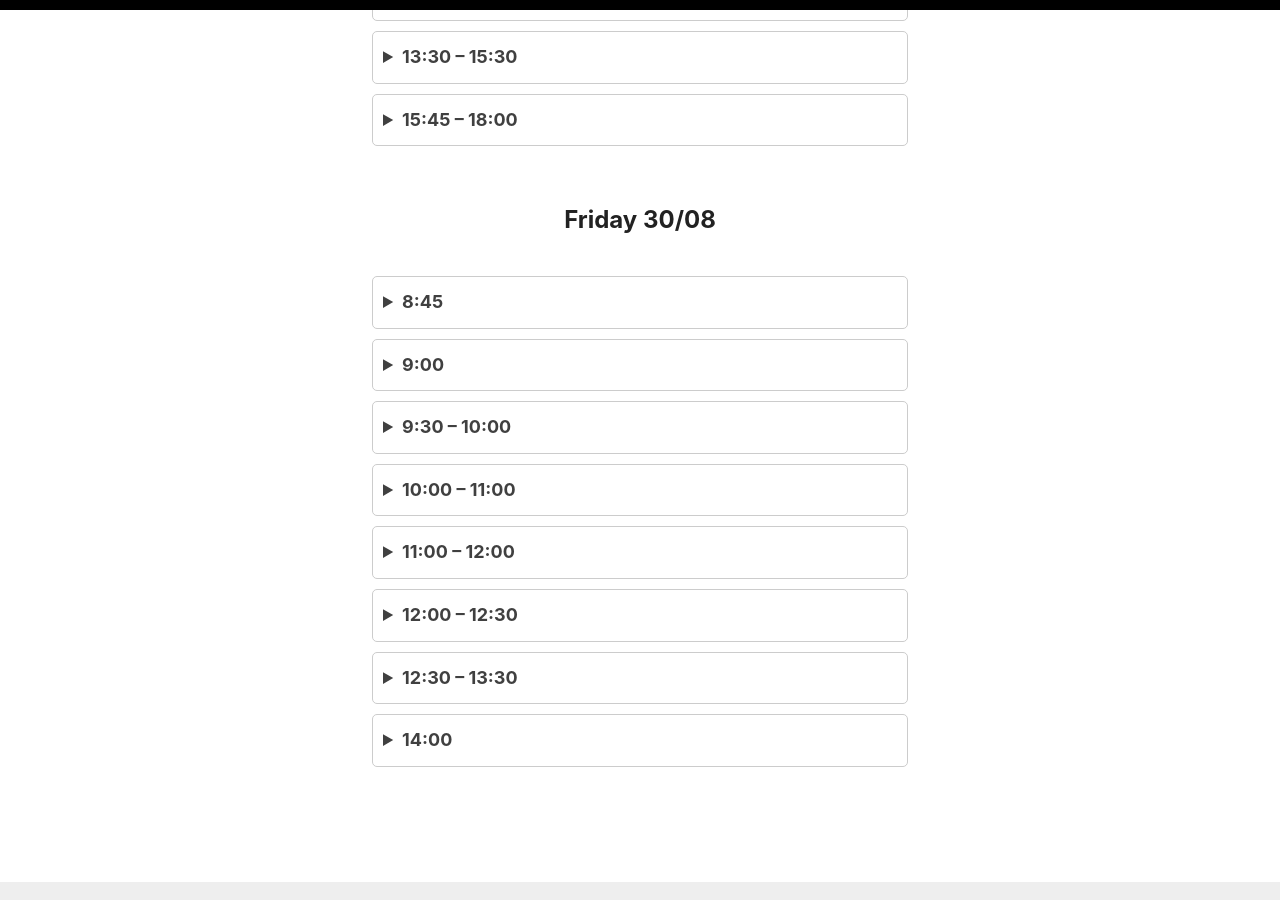
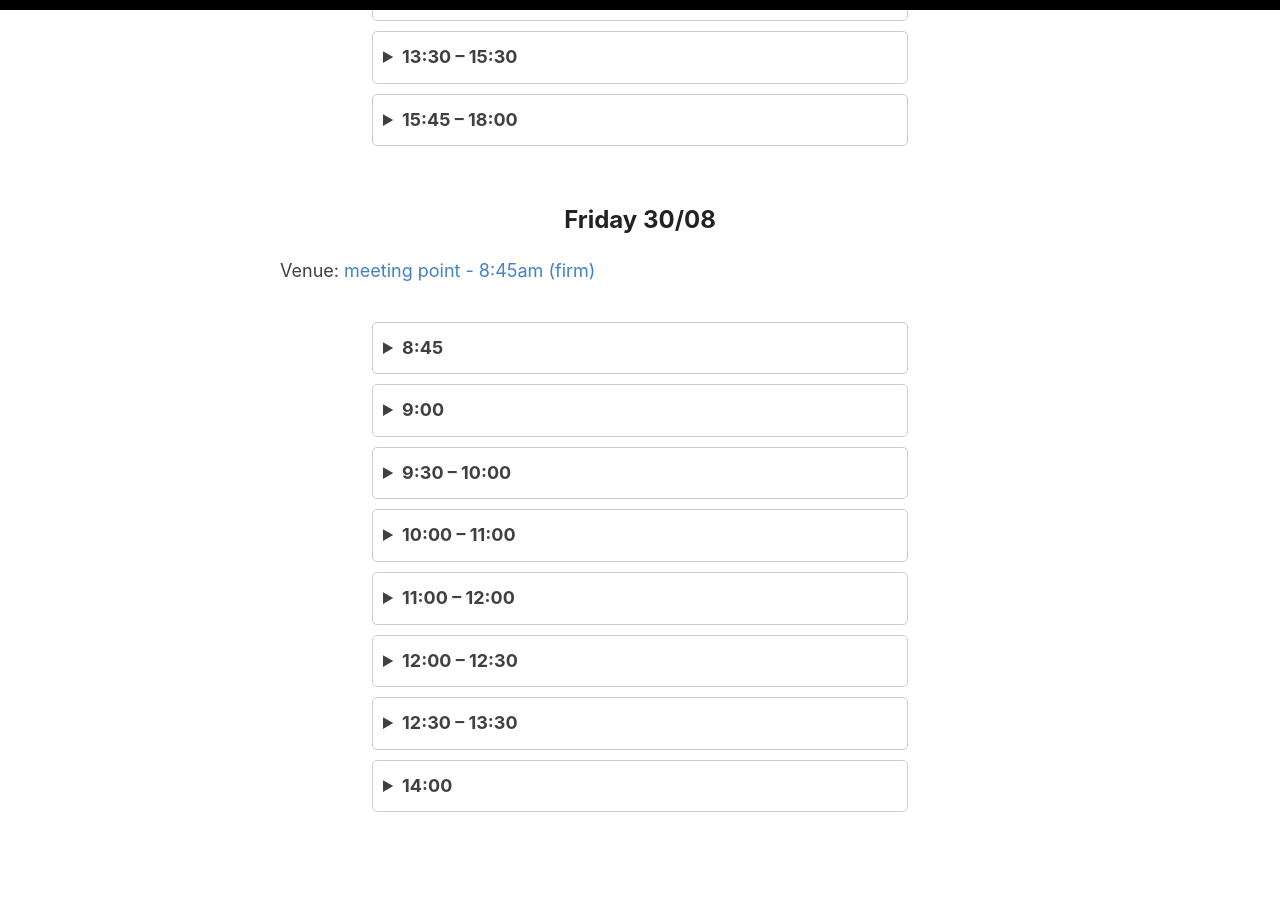
Before and after one commit to eds2024/eds2024.github.io, a Jekyll site: the page built from _pages/schedule.md, in a window 1280 px wide and 900 px high, scrolled down 3463 px. Built offline with Jekyll 4.4.1, drawn with Linux system fonts in a browser that asks for light colours.

Commit message:
Update schedule.md

```diff
--- a/_pages/schedule.md
+++ b/_pages/schedule.md
@@ -198,6 +198,7 @@ permalink: /schedule/
 
 
 <h2> Friday 30/08 </h2>
+Venue: <a href="https://www.google.com/maps/place/48°49'16.9%22N+2°19'31.2%22E/@48.821361,2.3240379,18z/data=!3m1!4b1!4m12!1m7!3m6!1s0x47e671ae9a95b665:0xb00801c705bad893!2sPorte+d'Orléans!8m2!3d48.822715!4d2.3259877!16s%2Fm%2F0j65h_n!3m3!8m2!3d48.821361!4d2.325328?entry=ttu&g_ep=EgoyMDI0MDgyMy4wIKXMDSoASAFQAw%3D%3D"> meeting point - 8:45am (firm) </a>
 <div class="faq-section">
 <details class="faq-item">
     <summary>8:45</summary>
```
